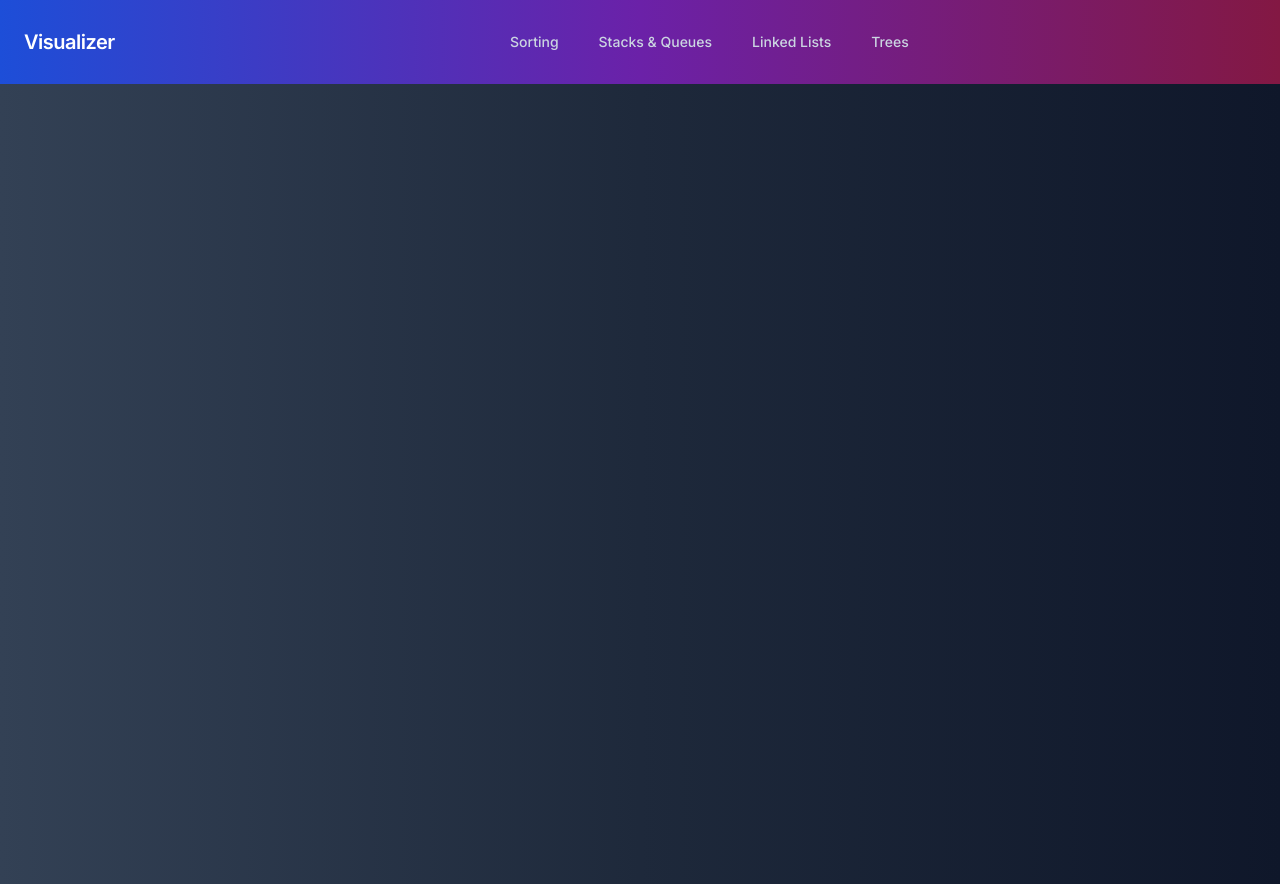
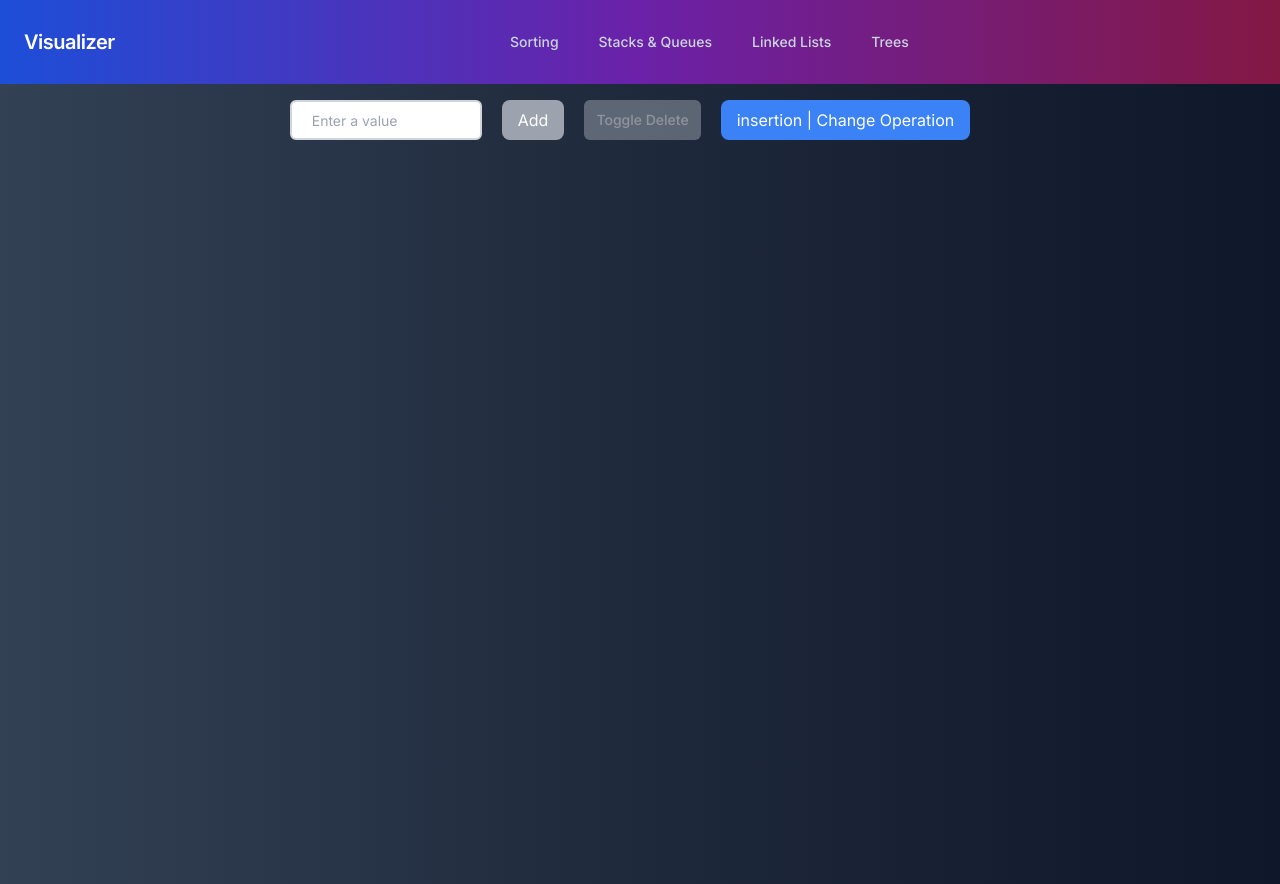
Before and after one commit to JaafarAlMuallim/visualizer, a Next.js app: page /sorting in a window 1280 px wide. Built offline with nearby package versions, Linux system fonts and the light colour scheme.

Commit message:
added sorting page and custom dropdown for the sorting page, added insertion sort component

```diff
--- /dev/null
+++ b/app/components/InsertionSort.tsx
@@ -0,0 +1,37 @@
+import Box from "./Box";
+
+export default function InsertionSort({ list }: { list: number[] }) {
+  // const animations: any[] = [];
+  // const n = list.length;
+  // for (let i = 1; i < n; i++) {
+  //     const key = list[i];
+  //     let j = i - 1;
+  //     while (j >= 0 && list[j] > key) {
+  //         animations.push([j, j + 1]);
+  //         animations.push([j, j + 1]);
+  //         animations.push([j + 1, list[j]]);
+  //         list[j + 1] = list[j];
+  //         j = j - 1;
+  //     }
+  //     animations.push([j + 1, j + 1]);
+  //     animations.push([j + 1, j + 1]);
+  //     animations.push([j + 1, key]);
+  //     list[j + 1] = key;
+  // }
+  // return animations;
+  return (
+    <div className="flex flex-col items-center justify-center flex-1 px-20 text-center">
+      <ul className="flex flex-row items-center justify-center">
+        <div className="flex flex-row items-center justify-center">
+          {list.map((item, index) => {
+            return (
+              <div key={item} className="flex items-center justify-center">
+                <Box key={item} number={item} />
+              </div>
+            );
+          })}
+        </div>
+      </ul>
+    </div>
+  );
+}
--- /dev/null
+++ b/app/sorting/SortDropdown.tsx
@@ -0,0 +1,52 @@
+import {
+  DropdownMenu,
+  DropdownMenuContent,
+  DropdownMenuItem,
+  DropdownMenuTrigger,
+} from "@/components/ui/dropdown-menu";
+import { Dispatch, SetStateAction } from "react";
+
+export default function SortDropdown({
+  currentState,
+  changeState,
+}: {
+  currentState: string;
+  changeState: Dispatch<SetStateAction<string>>;
+}) {
+  return (
+    <DropdownMenu>
+      <DropdownMenuTrigger
+        id="trigger"
+        className="bg-blue-500 mx-5 hover:bg-blue-700 text-white py-2 px-4 rounded-lg"
+      >
+        {currentState} | Change Operation
+      </DropdownMenuTrigger>
+      <DropdownMenuContent>
+        <DropdownMenuItem
+          disabled={currentState === "insertion"}
+          onClick={() => changeState("insertion")}
+        >
+          Insertion Sort
+        </DropdownMenuItem>
+        <DropdownMenuItem
+          disabled={currentState === "bubble"}
+          onClick={() => changeState("bubble")}
+        >
+          Bubble Sort
+        </DropdownMenuItem>
+        <DropdownMenuItem
+          disabled={currentState === "quick"}
+          onClick={() => changeState("quick")}
+        >
+          Quick Sort
+        </DropdownMenuItem>
+        <DropdownMenuItem
+          disabled={currentState === "merge"}
+          onClick={() => changeState("merge")}
+        >
+          Merge Sort
+        </DropdownMenuItem>
+      </DropdownMenuContent>
+    </DropdownMenu>
+  );
+}
--- a/app/sorting/page.tsx
+++ b/app/sorting/page.tsx
@@ -1,8 +1,150 @@
-import Arrow from "../components/Arrow";
-import Box from "../components/Box";
+"use client";
+import { useRef, useState } from "react";
+import { Toggle } from "@/components/ui/toggle";
+import { toast } from "@/components/ui/use-toast";
+import { errorStyle, successStyle } from "@/utils/constants";
+import InsertionSort from "../components/InsertionSort";
+import "../globals.css";
+import SortDropdown from "./SortDropdown";
 
+// TODO add framer motion
 export default function SortingPage() {
+  const [list, setList] = useState<number[]>([]);
+  const [type, setType] = useState<string>("insertion");
+  const [currentState, setCurrentState] = useState("Add");
+  const [value, setValue] = useState("");
+
+  const stateHandler = () => {
+    setCurrentState(currentState === "Add" ? "Delete" : "Add");
+  };
+  const clearList = () => {
+    setList((prevList) => []);
+  };
+
+  const valueHandler = (e: React.ChangeEvent<HTMLInputElement>) => {
+    setValue(e.target.value);
+  };
+  const handler = () => {
+    switch (currentState) {
+      case "Add":
+        if (value === "") {
+          toast({
+            title: "Error",
+            description: "Value cannot be empty",
+            duration: 1000,
+            className: errorStyle,
+          });
+          setValue("");
+          return;
+        }
+        if (!isNaN(Number(value))) {
+          setList((prevList) =>
+            [...prevList, Number(value)].sort((a, b) => a - b)
+          );
+          toast({
+            title: "Success",
+            description: "Value added",
+            duration: 1000,
+            className: successStyle,
+          });
+          setValue("");
+          return;
+        }
+        toast({
+          title: "Error",
+          description: "Value must be a number",
+          duration: 1000,
+          className: errorStyle,
+        });
+      case "Delete":
+        if (list.length === 0) {
+          toast({
+            title: "Error",
+            description: "List is empty, add values then delete",
+            duration: 1000,
+            className: errorStyle,
+          });
+          setValue("");
+          return;
+        }
+        if (value === "") {
+          toast({
+            title: "Error",
+            description: "Value cannot be empty",
+            duration: 1000,
+            className: errorStyle,
+          });
+          setValue("");
+          return;
+        }
+        if (!list.includes(Number(value))) {
+          toast({
+            title: "Error",
+            description: "Value not found",
+            duration: 1000,
+            className: errorStyle,
+          });
+          setValue("");
+          return;
+        }
+        setList((prevList) =>
+          prevList
+            .filter((item) => item !== Number(value))
+            .sort((a, b) => a - b)
+        );
+        toast({
+          title: "Success",
+          description: "Value Deleted",
+          duration: 1000,
+          className: successStyle,
+        });
+        return;
+    }
+  };
+
   return (
-    <div className="flex items-center justify-center min-h-screen py-2"></div>
+    <div className="flex flex-col items-center justify-center min-h-screen py-2">
+      <div className="px-4 py-2 flex items-center">
+        <div className="flex md:flex-row items-center justify-center mx-20">
+          <input
+            type="number"
+            className="border-2 border-gray-300 bg-white h-10 px-5 rounded-md text-sm focus:outline-non w-48"
+            placeholder="Enter a value"
+            value={value}
+            onChange={valueHandler}
+          />
+          <button
+            type="button"
+            disabled={value === ""}
+            className="bg-blue-500 mx-5 hover:bg-blue-700 text-white py-2 px-4 rounded-lg disabled:bg-gray-400 disabled:cursor-not-allowed"
+            onClick={handler}
+          >
+            {currentState.includes("Delete") ? "Delete" : "Add"}
+          </button>
+          <Toggle
+            disabled={list.length === 0}
+            className="bg-blue-700 text-white disabled:bg-gray-400 disabled:cursor-not-allowed"
+            onClick={stateHandler}
+          >
+            {`Toggle ${currentState === "Add" ? "Delete" : "Add"}`}
+          </Toggle>
+          <SortDropdown currentState={type} changeState={setType} />
+        </div>
+        <button
+          hidden={list.length === 0}
+          type="button"
+          className="bg-blue-500 mx-5 hover:bg-blue-700 text-white py-2 px-4 rounded-lg"
+          onClick={clearList}
+        >
+          Clear List
+        </button>
+      </div>
+
+      <div className="flex flex-col items-center justify-center flex-1 px-20 text-center">
+        <div className="flex flex-row items-center justify-center">
+          <InsertionSort list={list} />
+        </div>
+      </div>
+    </div>
   );
 }
```
